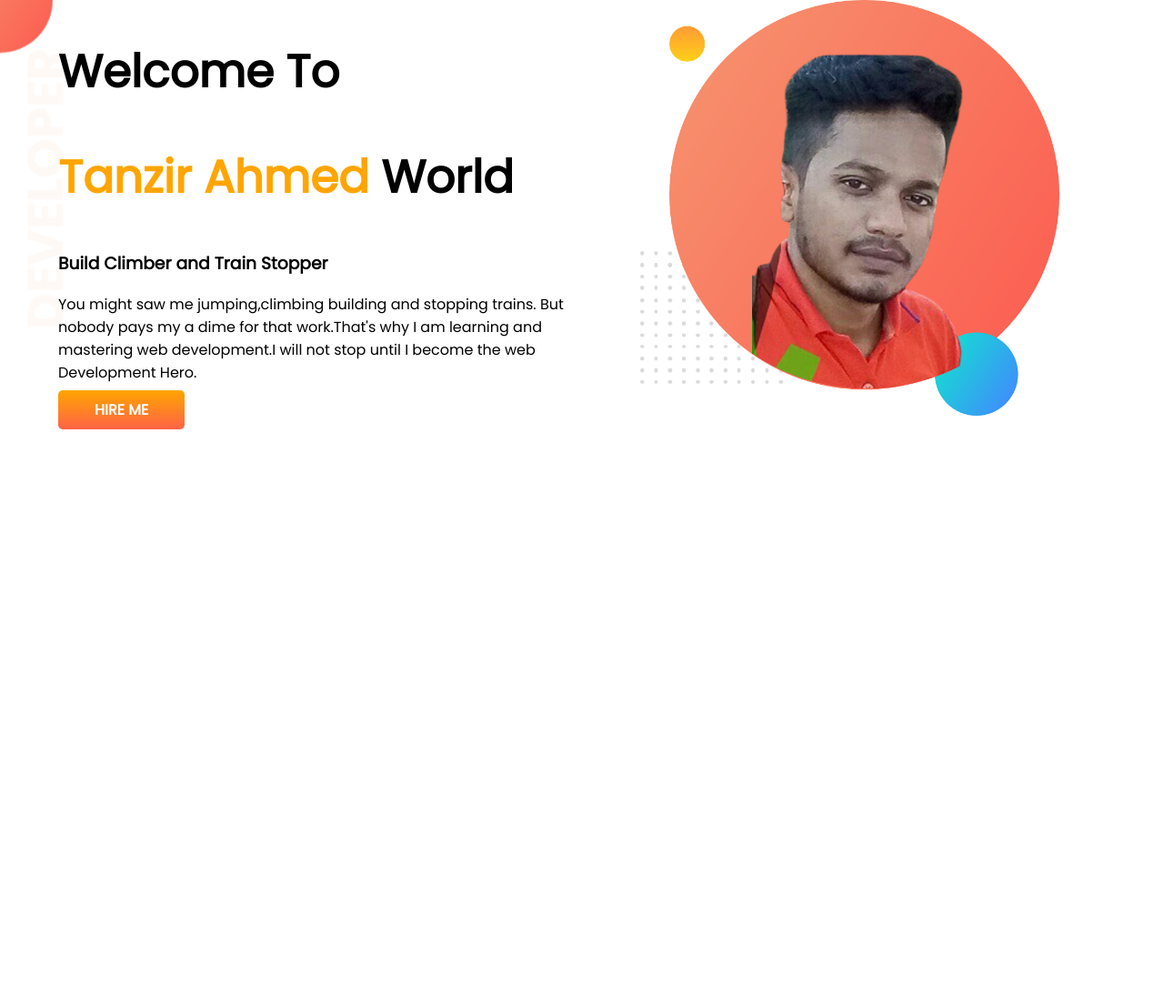
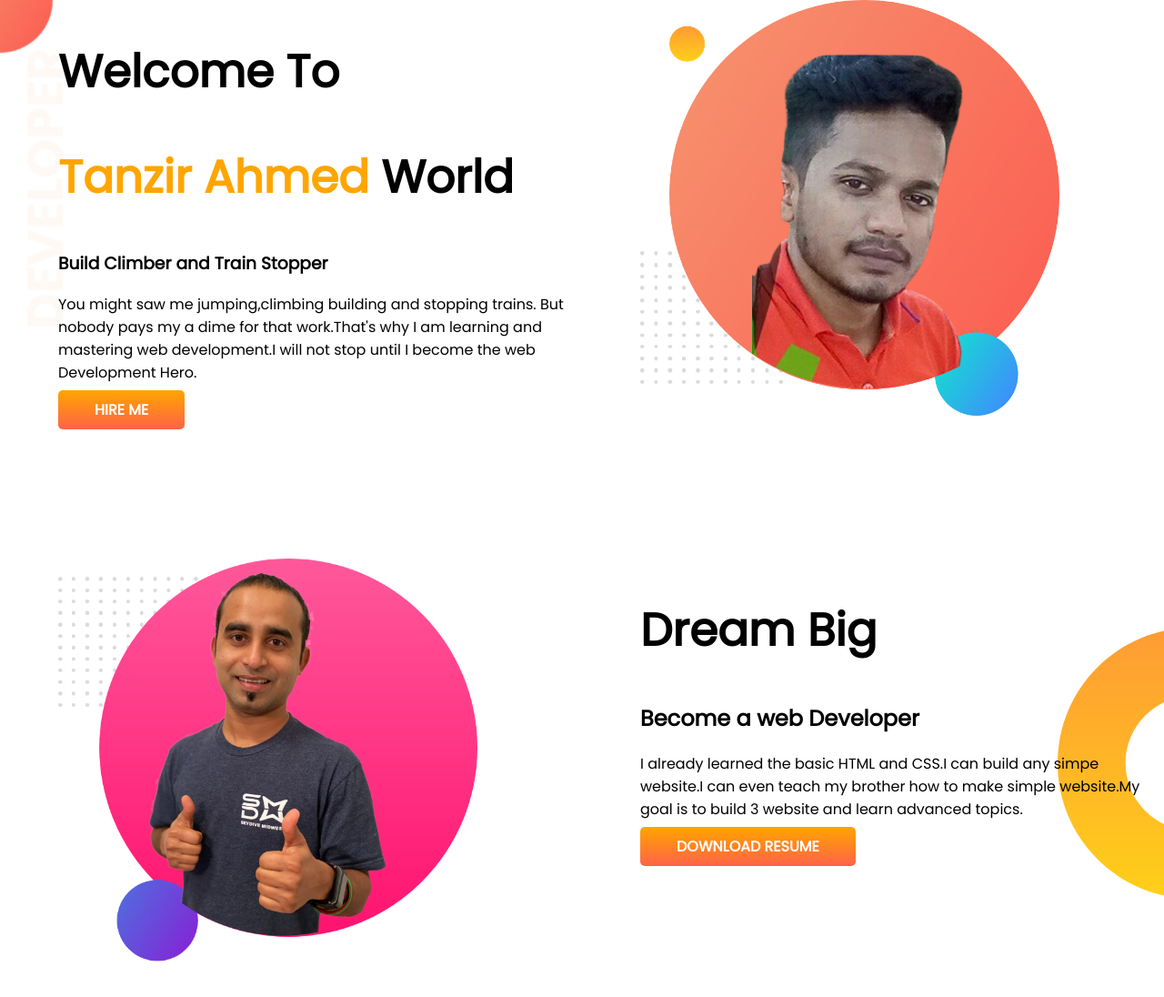
Before and after one commit to tanzir1924/debeloper-portfolio, a plain HTML site: page index.html in a window 1280 px wide. Shown: the whole page at 91% size. Before the commit the page ends 800 px from the top, so only its background shows below. Drawn offline with Linux system fonts and the light colour scheme.

Commit message:
dream added

```diff
--- a/index.html
+++ b/index.html
@@ -27,6 +27,19 @@
             <img src="images/tan-pic-bg.png" alt="">
         </div>
     </section>
+    <section class="dream-big">
+        <div class="boss">
+            <img src="images/jhankar2.png" alt="">
+        </div>
+        <div class="boss">
+            <h1>Dream Big</h1>
+            <h2>Become a web Developer</h2>
+            <p>I already learned the basic HTML and CSS.I can build any simpe website.I can even teach my brother how to
+                make simple website.My goal is to build 3 website and learn advanced topics.</p>
+            <a class="link-button" target="_blank" href="">DOWNLOAD RESUME</a>
+        </div>
+
+    </section>
 
 </body>
 
--- a/style.css
+++ b/style.css
@@ -10,6 +10,7 @@ h1{
 }
 section{
     display: flex;
+    margin-bottom: 150px;
 }
 .boss{
     width: 50%;
@@ -30,3 +31,8 @@ section{
     background-image: url(images/top-banner.png);
     background-repeat: no-repeat;
 }
+.dream-big{
+    background-image: url(images/dream-bg.png);
+    background-repeat: no-repeat;
+    background-position: right;
+}
```
